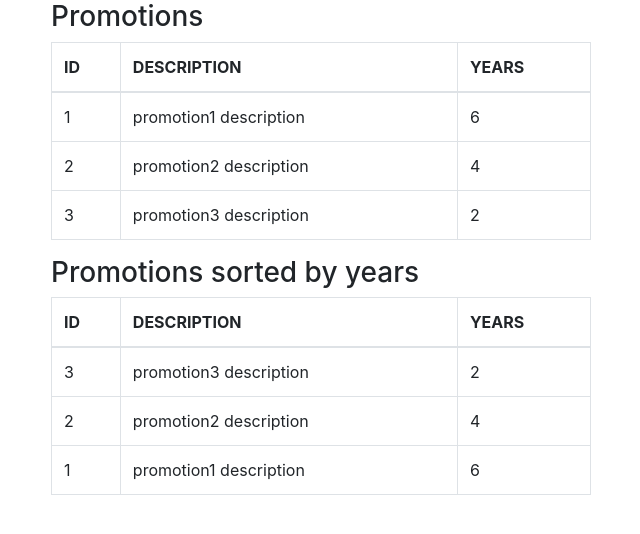
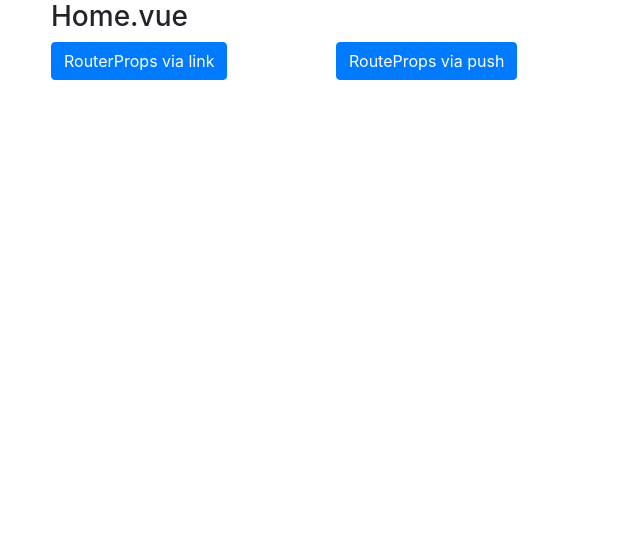
Before and after one commit to UniquelySimilar/vue-sandbox, a Vue app: page / in a window 1280 px wide. Shown: the top 534 px of the page, without its empty margins (34-674 px from the left). Built offline with nearby package versions, Linux system fonts and the light colour scheme.

Commit message:
stackoverflow router props

```diff
--- a/src/App.vue
+++ b/src/App.vue
@@ -1,16 +1,13 @@
 <template>
   <div id="app" class="container">
-    <sort-divs />
+    <router-view />
   </div>
 </template>
 
 <script>
-  import SortDivs from '@/components/stackoverflow/sort-divs/SortDivs'
-
   export default {
     name: 'App',
     components: {
-      SortDivs
     },
     data() {
       return {
--- /dev/null
+++ b/src/components/stackoverflow/router-props/Home.vue
@@ -0,0 +1,29 @@
+<template>
+  <div class="home">
+    <h3>Home.vue</h3>
+    <div class="row">
+      <div class="col-md-3">
+        <router-link class="btn btn-primary" :to="{ name: 'routerProps', params: { id: this.id }}">RouterProps via link</router-link>
+      </div>
+      <div class="col-md-3">
+        <button class="btn btn-primary" type="button" @click="goRouterProps">RouteProps via push</button>
+      </div>
+    </div>
+  </div>
+</template>
+
+<script>
+  export default {
+    data() {
+      return {
+        id: 1
+      }
+    },
+    methods: {
+      goRouterProps() {
+        this.$router.push({ name: 'routerProps', params: { id: undefined }})
+        //this.$router.push({ name: 'routerProps', params: { id: this.id }})
+      }
+    }
+  }
+</script>
--- /dev/null
+++ b/src/components/stackoverflow/router-props/RouterProps.vue
@@ -0,0 +1,21 @@
+<template>
+  <div class="router-props">
+    <h3>RouterProps.vue</h3>
+    <div class="row">
+      <div class="col-md-6">
+        <router-link class="btn btn-primary" :to="{ name: 'home'}">Home</router-link>
+      </div>
+    </div>
+  </div>
+</template>
+
+<script>
+  export default {
+    // props: {
+    //   id: {
+    //     type: Number,
+    //     required: true
+    //   }
+    // }
+  }
+</script>
--- /dev/null
+++ b/src/components/stackoverflow/router-props/router/index.js
@@ -0,0 +1,26 @@
+import Vue from 'vue'
+import VueRouter from 'vue-router'
+
+Vue.use(VueRouter)
+
+import Home from '@/components/stackoverflow/router-props/Home'
+import RouterProps from '@/components/stackoverflow/router-props/RouterProps'
+
+const routes = [
+  {
+    path: '/',
+    name: 'home',
+    component: Home,
+  },
+  {
+    path: '/routerprops/:id',
+    name: 'routerProps',
+    component: RouterProps,
+  }
+]
+
+export default new VueRouter({
+  mode: 'history',
+  base: process.env.BASE_URL,
+  routes
+})
--- a/src/main.js
+++ b/src/main.js
@@ -1,6 +1,9 @@
 import Vue from 'vue'
 import App from './App.vue'
-import router from './router'
+
+//import router from './router'
+import router from '@/components/stackoverflow/router-props/router'
+
 //import store from './store'
 //import store from './store/react-to-vuex-store.js'
 //import store from '@/components/vuetest/vuex-module/store.js'
```
